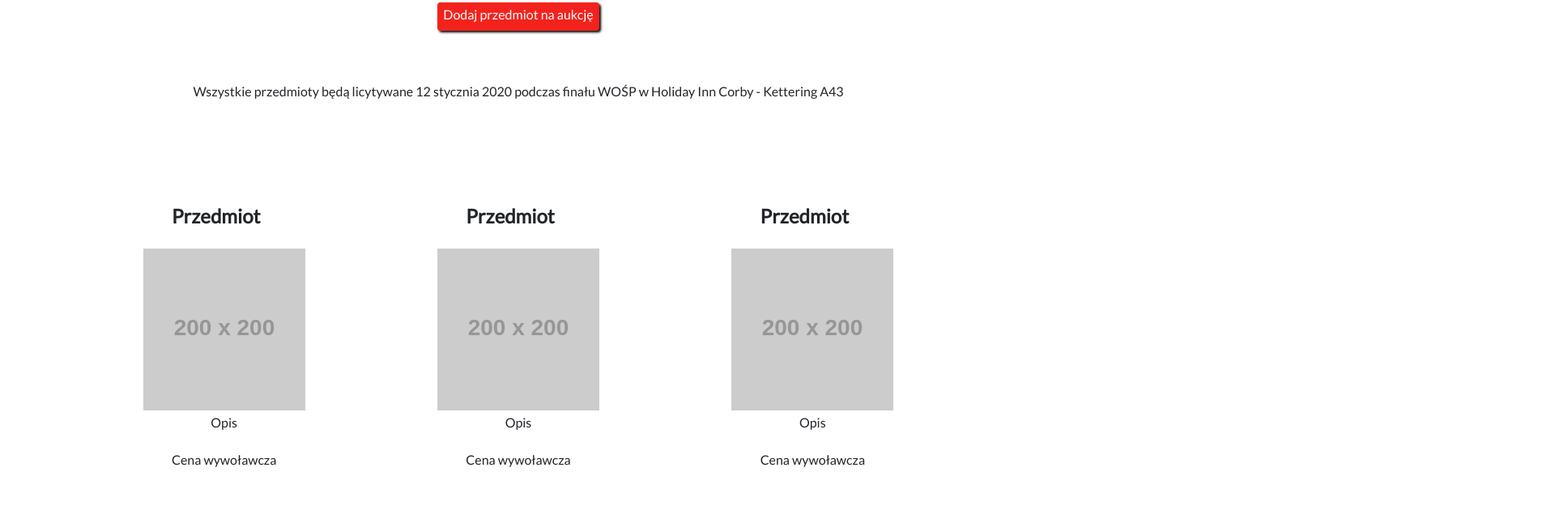
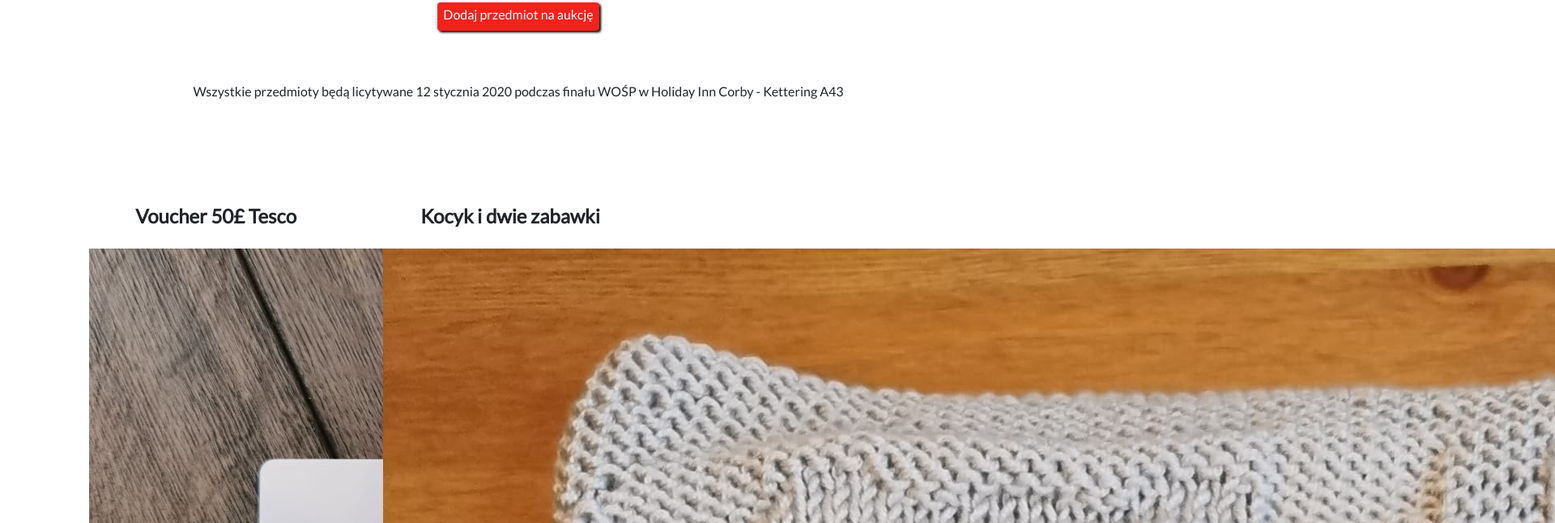
Before and after one commit to MaraBl/Wosp_2020_Corby, a website: page auctions.html in a window 1280 px wide. Shown: the part 462-1108 px from the top of the page at 81% size, 1920 px wide, since content can reach past the window. Drawn offline with nearby package versions, Linux system fonts and the light colour scheme; placeholder pictures from the web are drawn by us.

Commit message:
auctions

```diff
--- a/auctions.html
+++ b/auctions.html
@@ -102,22 +102,16 @@
         </div>
 
         <div class="col-sm-12 col-md 6 col-lg-4">
-          <h4>Przedmiot</h4>
-          <img src="https://via.placeholder.com/200.png/09f/fff">
-          <p>Opis</p>
-          <p>Cena wywoławcza</p>
+          <h4>Voucher 50£ Tesco</h4>
+          <img src="img/auctions/Voucher - Anita Gajdacz.jpg">
+          <p>Voucher do Tesco o wartosci £50 ufundowany przez firme RS Components Ltd</p>
+          <p>5£</p>
         </div>
         <div class="col-sm-12 col-md 6 col-lg-4">
-          <h4>Przedmiot</h4>
-          <img src="https://via.placeholder.com/200.png/09f/fff">
-          <p>Opis</p>
-          <p>Cena wywoławcza</p>
-        </div>
-        <div class="col-sm-12 col-md 6 col-lg-4">
-          <h4>Przedmiot</h4>
-          <img src="https://via.placeholder.com/200.png/09f/fff">
-          <p>Opis</p>
-          <p>Cena wywoławcza</p>
+          <h4>Kocyk i dwie zabawki</h4>
+          <img src="img/auctions/Kocyk - Maciej Nycz.jpg">
+          <p>Recznie wykonany kocyk o wymiarac 60x54cm + dwie zabawki</p>
+          <p>10£</p>
         </div>
       </div>
     </section>
@@ -169,7 +163,7 @@
         </div>
     </div>
         <div class="copy col-12">
-            <p>Copyrights 2019</p>
+            <p>Copyrights 2019 by Marta Blaszczak</p>
         </div>
     </footer>
 
```
Also changed, not shown: index.html (+3 -3 lines), img/Majlena.jpg (added), img/auctions/Kocyk - Maciej Nycz.jpg (added), img/auctions/Voucher - Anita Gajdacz.jpg (added).
